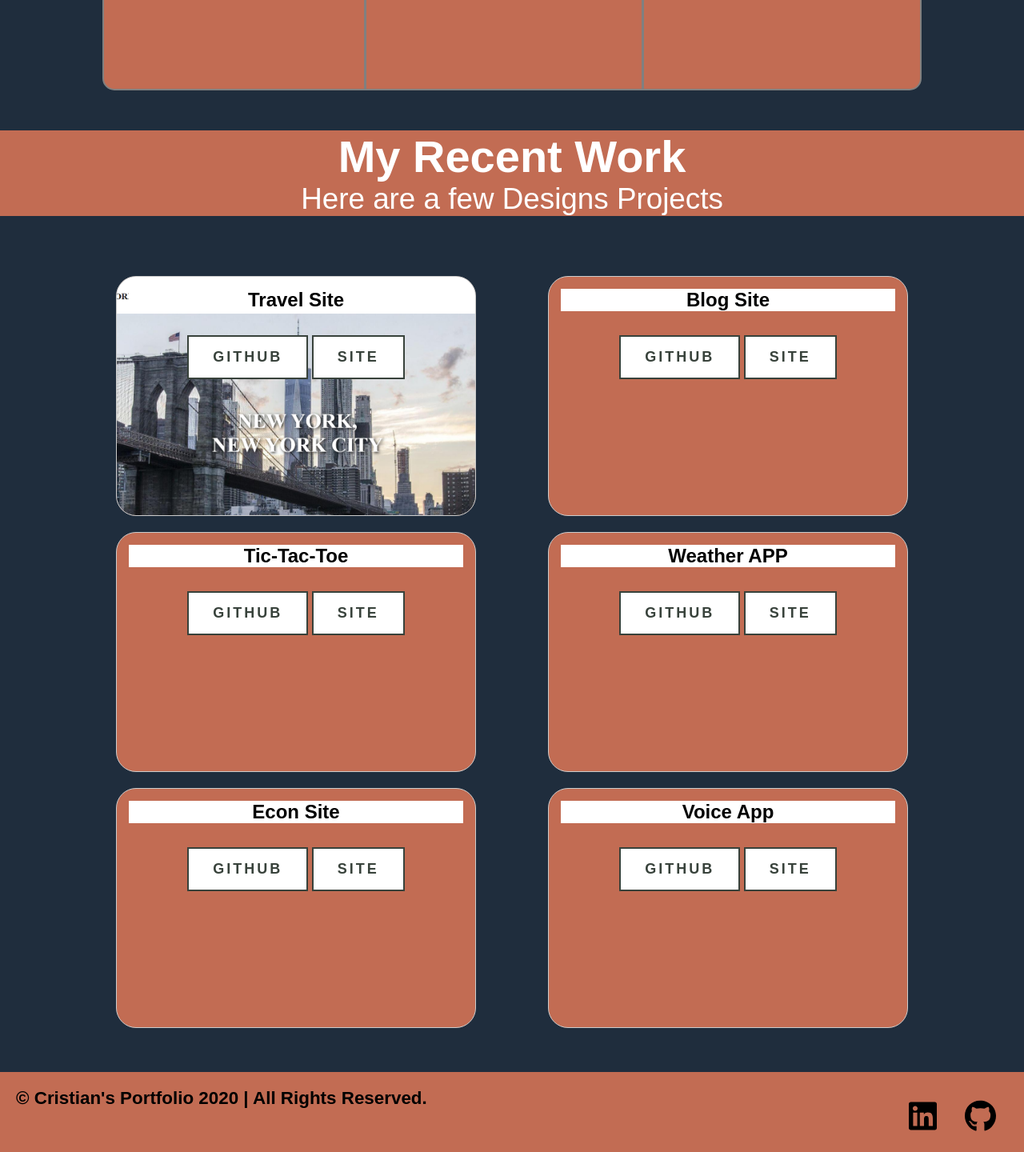
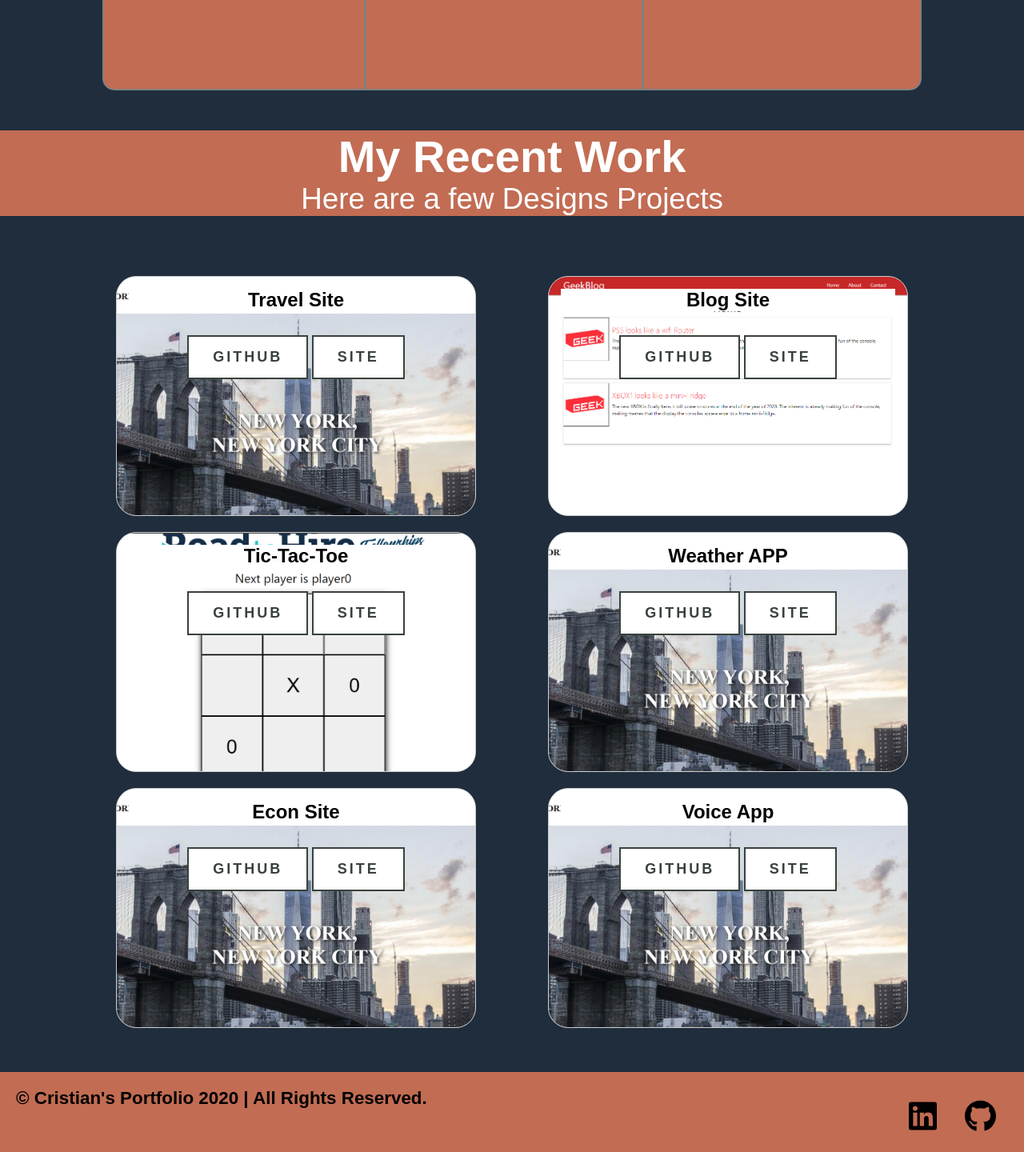
Before and after one commit to Cristian-Dot-Creator/Portfolio-Site-, a React (Create React App) app: page / in a window 1280 px wide. Shown: the part 959-2399 px from the top of the page at 80% size. Built offline with nearby package versions, Linux system fonts and the light colour scheme.

Commit message:
added backgroundpics"

```diff
--- a/src/styles/home.module.css
+++ b/src/styles/home.module.css
@@ -4,6 +4,11 @@
     height: 200px;
 }
 
+
+/* .body {
+    width: 1200px;
+    margin: 0 auto;
+} */
 
 .container {
     width: 100%;
@@ -221,6 +226,40 @@
     background-size: cover;
 }
 
+
+.portfolio_item:nth-child(2) {
+    background-image: url("../images/Blog.png");
+    background-position: center;
+    background-size: cover;
+}
+
+
+.portfolio_item:nth-child(3) {
+    background-image: url("../images/tictactoe.png");
+    background-position: center;
+    background-size: cover;
+}
+
+
+.portfolio_item:nth-child(4) {
+    background-image: url("../images/New\ York\ -\ Brave\ 7_16_2020\ 1_53_19\ AM.png");
+    background-position: center;
+    background-size: cover;
+}
+
+
+.portfolio_item:nth-child(5) {
+    background-image: url("../images/New\ York\ -\ Brave\ 7_16_2020\ 1_53_19\ AM.png");
+    background-position: center;
+    background-size: cover;
+}
+
+.portfolio_item:nth-child(6) {
+    background-image: url("../images/New\ York\ -\ Brave\ 7_16_2020\ 1_53_19\ AM.png");
+    background-position: center;
+    background-size: cover;
+}
+
 .child p {
     font-weight: 550;
 }
```
Also changed, not shown: src/styles/home.css (+15 -0 lines).
